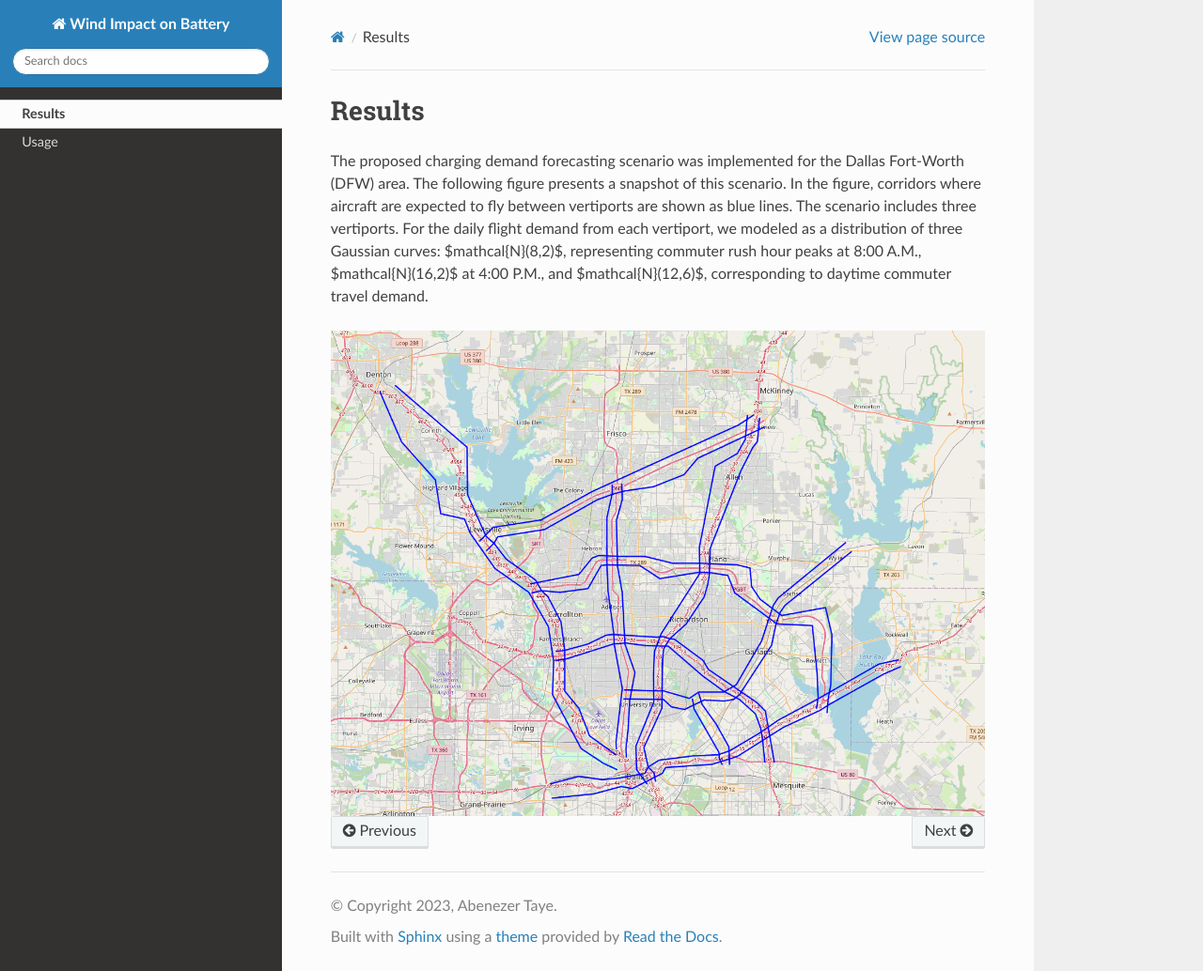
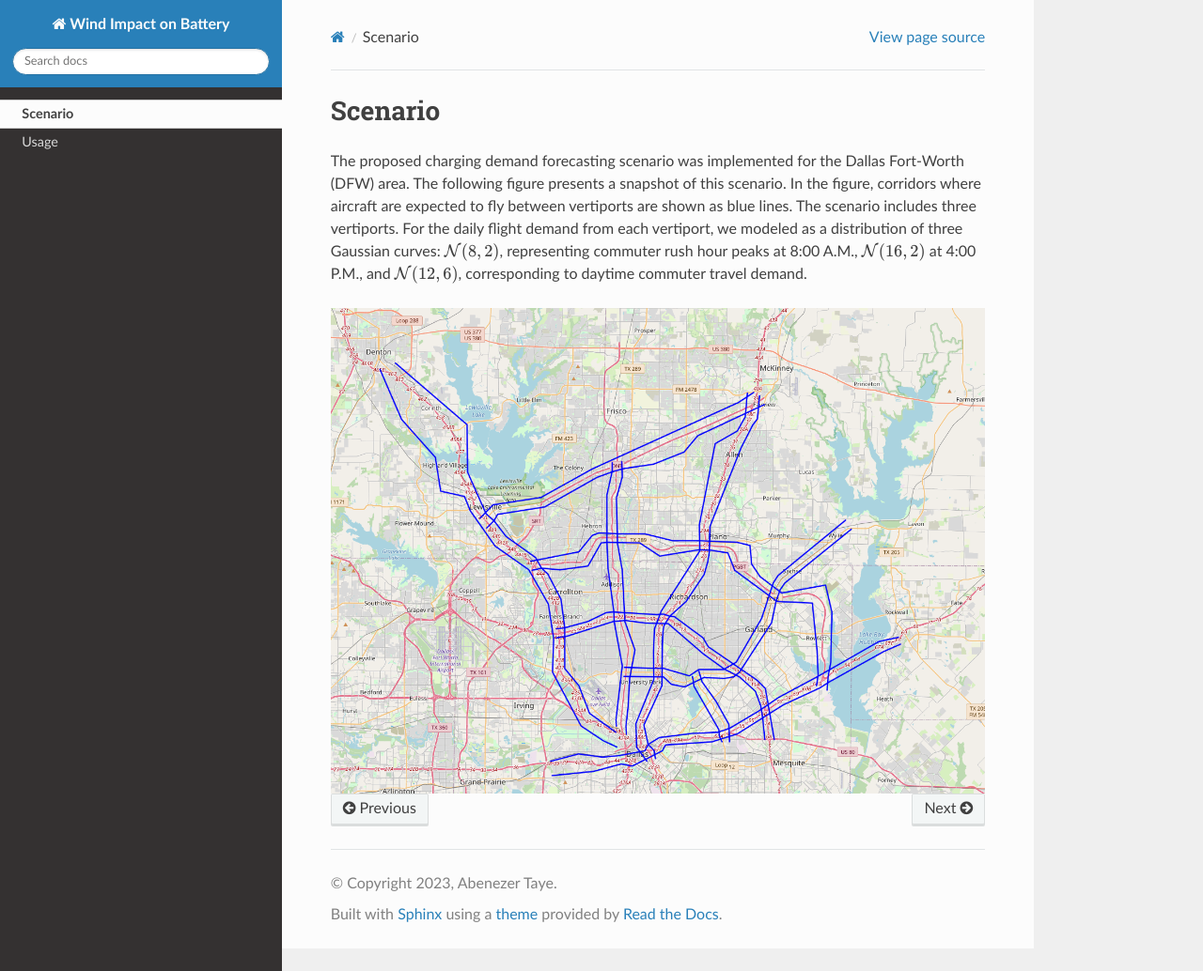
Before and after one commit to Abenezergirma/eVTOL-Charging-Deman, a Sphinx documentation site: the page built from docs/source/scenario.rst, in a window 1280 px wide and 1034 px high. Shown: the whole window at 94% size. Built offline with Sphinx 7.4.7 and the Read the Docs theme 2.0.0, drawn with Linux system fonts in a browser that asks for light colours; pages that are not in the unit, such as notebooks, are missing from menus.

Commit message:
commiting docs

```diff
--- a/docs/source/scenario.rst
+++ b/docs/source/scenario.rst
@@ -1,7 +1,7 @@
-Results
+Scenario
 =========
 
-The proposed charging demand forecasting scenario was implemented for the Dallas Fort-Worth (DFW) area. The following figure presents a snapshot of this scenario. In the figure, corridors where aircraft are expected to fly between vertiports are shown as blue lines. The scenario includes three vertiports. For the daily flight demand from each vertiport, we modeled as a distribution of three Gaussian curves: $\mathcal{N}(8,2)$, representing commuter rush hour peaks at 8:00 A.M., $\mathcal{N}(16,2)$ at 4:00 P.M., and $\mathcal{N}(12,6)$, corresponding to daytime commuter travel demand.
+The proposed charging demand forecasting scenario was implemented for the Dallas Fort-Worth (DFW) area. The following figure presents a snapshot of this scenario. In the figure, corridors where aircraft are expected to fly between vertiports are shown as blue lines. The scenario includes three vertiports. For the daily flight demand from each vertiport, we modeled as a distribution of three Gaussian curves: :math:`\mathcal{N}(8,2)`, representing commuter rush hour peaks at 8:00 A.M., :math:`\mathcal{N}(16,2)` at 4:00 P.M., and :math:`\mathcal{N}(12,6)`, corresponding to daytime commuter travel demand.
 
 .. image:: images/scenario_DFW.png
    :alt: alternate text
```
